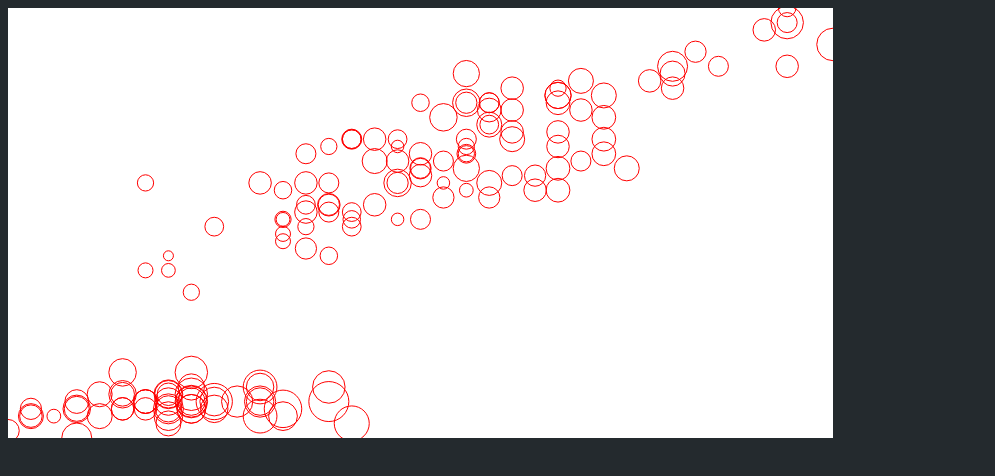
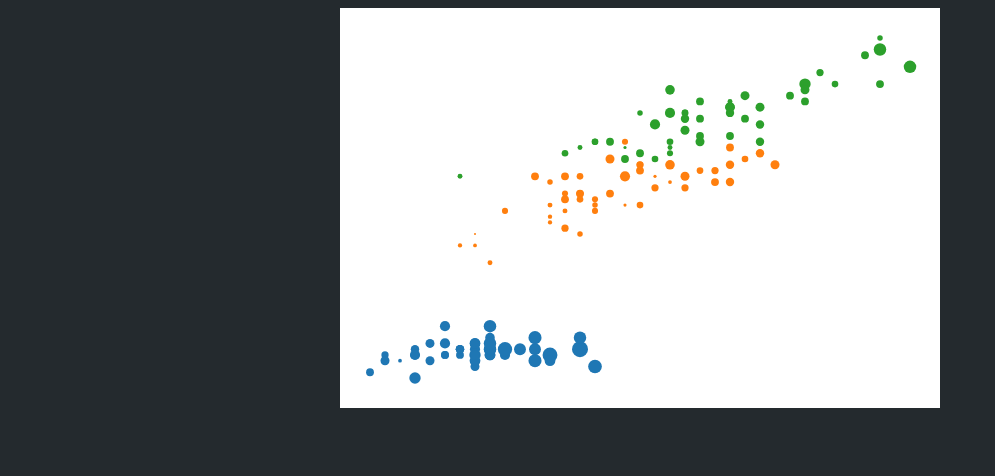
Before and after one commit to abdennour001/d3.js, a plain HTML site: page index.html in a window 1280 px wide. Shown: the whole page, without its empty margins (0-995 px from the left). Drawn offline with nearby package versions, Linux system fonts and the light colour scheme.

Commit message:
add margins

```diff
--- a/index.html
+++ b/index.html
@@ -8,11 +8,13 @@
         <style>
             body {
                 background: #242a2e;
+                display: flex;
+                justify-content: center;
+                align-items: center;
             }
             circle {
-                fill: none;
-                stroke: red;
-            }
+                stroke: none;
+]            }
             svg {
                 background: white;
             }
--- a/script.js
+++ b/script.js
@@ -1,20 +1,40 @@
-let outerWidth = 825;
-let outerHeight = 430;
-let rMin = 5;
-let rMax = 20;
+let outerWidth = 600;
+let outerHeight = 400;
+
+let margin = { left: 30, top: 30, right: 30, bottom: 30 };
+
+let innerWidth = outerWidth - margin.left - margin.right;
+let innerHeight = outerHeight - margin.top - margin.bottom;
+// let rMin = 5;
+// let rMax = 20;
+let rMin = 1;
+let rMax = 8;
 let xColumn = "sepal_length";
 let yColumn = "petal_length";
 let rColumn = "sepal_width";
+let colorColumn = "species";
 
+// outer area
 let svg = d3
     .select("body")
     .append("svg")
     .attr("width", outerWidth)
     .attr("height", outerHeight);
 
-let xScale = d3.scaleLinear().range([0, outerWidth]);
-let yScale = d3.scaleLinear().range([outerHeight, 0]);
+// inner visualisation area
+let g = svg
+    .append("g")
+    .attr("transform", `translate(${margin.left}, ${margin.top})`);
+
+let xScale = d3.scaleLinear().range([0, innerWidth]);
+let yScale = d3.scaleLinear().range([innerHeight, 0]);
 let rScale = d3.scaleLinear().range([rMin, rMax]);
+let colorScale = d3.scaleOrdinal(d3.schemeCategory10);
+
+// g.append("g")
+//     .call(d3.axisBottom(xScale));
+// g.append("g")
+//     .call(d3.axisRight(yScale));
 
 function render(data) {
     xScale.domain(
@@ -33,7 +53,7 @@ function render(data) {
         })
     );
 
-    let circles = svg.selectAll("circle").data(data);
+    let circles = g.selectAll("circle").data(data);
     circles
         .enter()
         .append("circle")
@@ -45,6 +65,9 @@ function render(data) {
         })
         .attr("r", function(d) {
             return rScale(d[rColumn]);
+        })
+        .attr("fill", function(d) {
+            return colorScale(d[colorColumn]);
         });
 
     circles.exit().remove();
```
